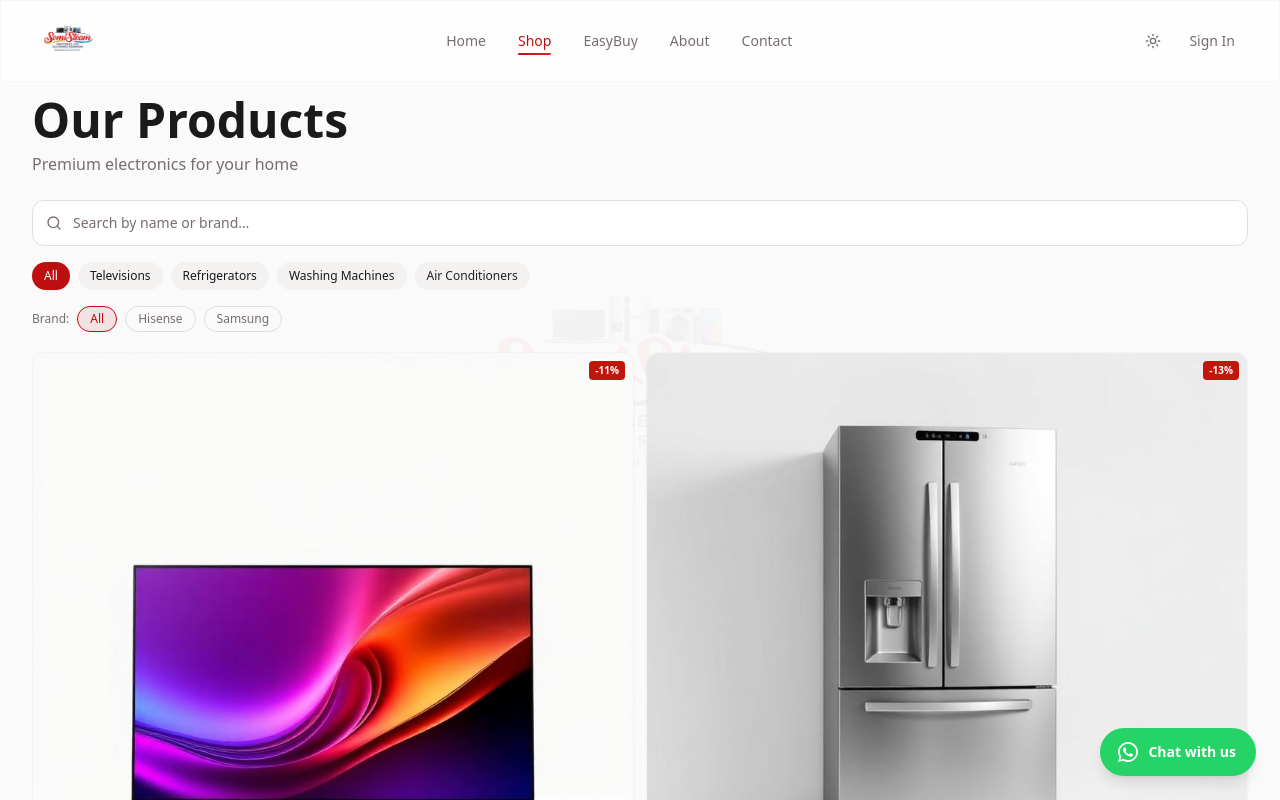
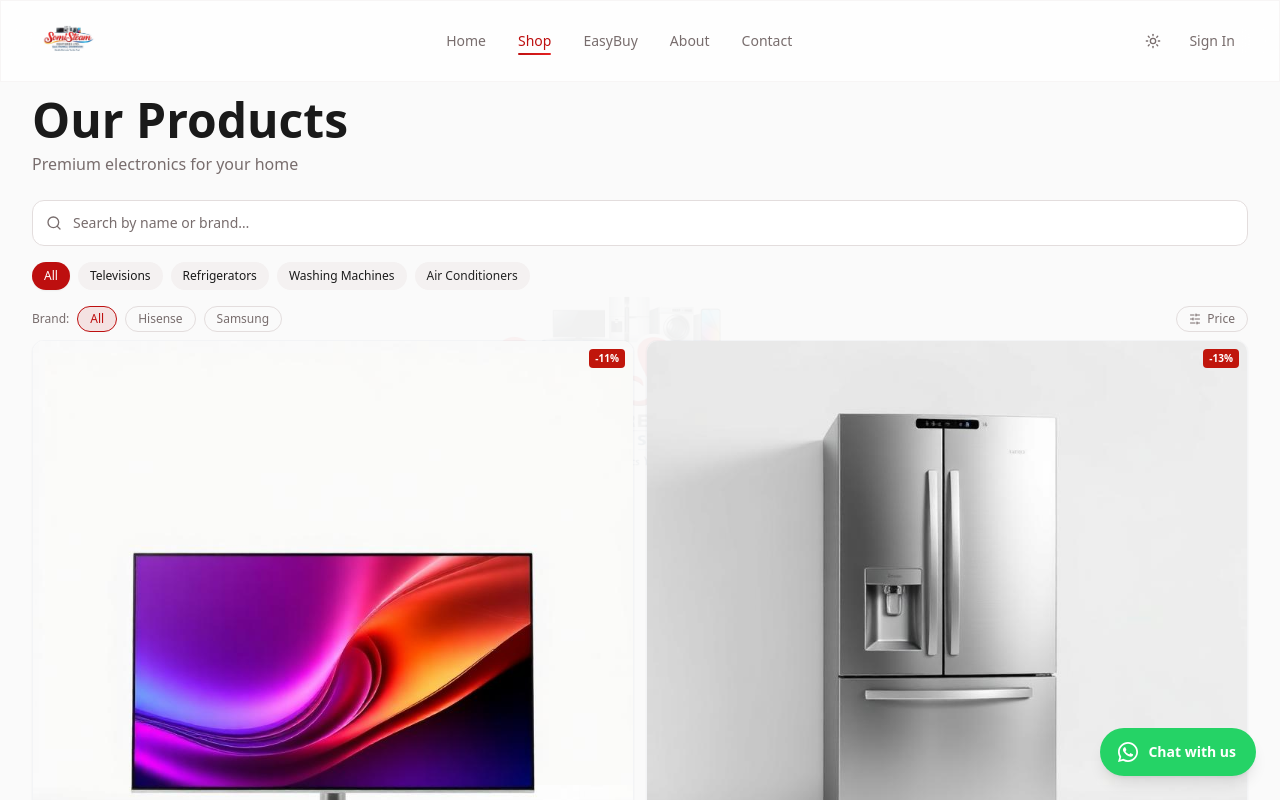
Before and after one commit to visibyltechnology/SomiSteam-Store, a React (Vite) app: page /shop in a window 1280 px wide. Shown: the top 800 px of the page. Built offline with nearby package versions, Linux system fonts and the light colour scheme; the HTML template or start-up script is replaced by a standard one.

Commit message:
feat: price range slider filter on shop page

```diff
--- a/src/pages/Shop.tsx
+++ b/src/pages/Shop.tsx
@@ -1,19 +1,27 @@
 import { motion, AnimatePresence } from "framer-motion";
   import { Link } from "react-router-dom";
   import { useState, useMemo } from "react";
-  import { Search, X } from "lucide-react";
+  import { Search, X, SlidersHorizontal } from "lucide-react";
   import Navbar from "@/components/Navbar";
   import Footer from "@/components/Footer";
+  import { Slider } from "@/components/ui/slider";
   import { products, formatPrice } from "@/data/products";
 
   const ALL = "All";
   const categories = [ALL, "Televisions", "Refrigerators", "Washing Machines", "Air Conditioners"];
   const brands = [ALL, "Hisense", "Samsung"];
 
+  const MIN_PRICE = 100000;
+  const MAX_PRICE = 500000;
+
   const Shop = () => {
     const [query, setQuery] = useState("");
     const [activeCategory, setActiveCategory] = useState(ALL);
     const [activeBrand, setActiveBrand] = useState(ALL);
+    const [priceRange, setPriceRange] = useState<[number, number]>([MIN_PRICE, MAX_PRICE]);
+    const [showPriceFilter, setShowPriceFilter] = useState(false);
+
+    const priceActive = priceRange[0] !== MIN_PRICE || priceRange[1] !== MAX_PRICE;
 
     const filtered = useMemo(() => {
       return products.filter((p) => {
@@ -23,17 +31,24 @@ import { motion, AnimatePresence } from "framer-motion";
           p.brand.toLowerCase().includes(query.toLowerCase());
         const matchCat = activeCategory === ALL || p.category === activeCategory;
         const matchBrand = activeBrand === ALL || p.brand === activeBrand;
-        return matchQuery && matchCat && matchBrand;
+        const matchPrice = p.price >= priceRange[0] && p.price <= priceRange[1];
+        return matchQuery && matchCat && matchBrand && matchPrice;
       });
-    }, [query, activeCategory, activeBrand]);
+    }, [query, activeCategory, activeBrand, priceRange]);
 
     const clearFilters = () => {
       setQuery("");
       setActiveCategory(ALL);
       setActiveBrand(ALL);
+      setPriceRange([MIN_PRICE, MAX_PRICE]);
+      setShowPriceFilter(false);
     };
 
-    const hasFilters = query.trim() || activeCategory !== ALL || activeBrand !== ALL;
+    const hasFilters =
+      query.trim() ||
+      activeCategory !== ALL ||
+      activeBrand !== ALL ||
+      priceActive;
 
     return (
       <div className="min-h-screen">
@@ -98,12 +113,12 @@ import { motion, AnimatePresence } from "framer-motion";
               </div>
             </motion.div>
 
-            {/* Brand Filter */}
+            {/* Brand + Price Row */}
             <motion.div
               initial={{ opacity: 0, y: 10 }}
               animate={{ opacity: 1, y: 0 }}
               transition={{ delay: 0.2 }}
-              className="mb-5 flex items-center gap-2"
+              className="mb-2 flex items-center gap-2 flex-wrap"
             >
               <span className="text-xs text-muted-foreground">Brand:</span>
               <div className="flex gap-2">
@@ -121,15 +136,63 @@ import { motion, AnimatePresence } from "framer-motion";
                   </button>
                 ))}
               </div>
+
+              {/* Price filter toggle */}
+              <button
+                onClick={() => setShowPriceFilter((v) => !v)}
+                className={`ml-auto flex items-center gap-1.5 px-3 py-1 rounded-full text-xs font-medium border transition-all ${
+                  priceActive || showPriceFilter
+                    ? "border-accent bg-accent/10 text-accent"
+                    : "border-border text-muted-foreground hover:border-accent/50"
+                }`}
+              >
+                <SlidersHorizontal className="w-3 h-3" />
+                {priceActive
+                  ? `${formatPrice(priceRange[0])} – ${formatPrice(priceRange[1])}`
+                  : "Price"}
+              </button>
+
               {hasFilters && (
                 <button
                   onClick={clearFilters}
-                  className="ml-auto flex items-center gap-1 text-xs text-muted-foreground hover:text-foreground"
+                  className="flex items-center gap-1 text-xs text-muted-foreground hover:text-foreground"
                 >
-                  <X className="w-3 h-3" /> Clear
+                  <X className="w-3 h-3" /> Clear all
                 </button>
               )}
             </motion.div>
+
+            {/* Price Range Slider — expands inline */}
+            <AnimatePresence>
+              {showPriceFilter && (
+                <motion.div
+                  key="price-slider"
+                  initial={{ opacity: 0, height: 0 }}
+                  animate={{ opacity: 1, height: "auto" }}
+                  exit={{ opacity: 0, height: 0 }}
+                  className="overflow-hidden mb-4"
+                >
+                  <div className="bg-card border border-border rounded-2xl p-4">
+                    <div className="flex justify-between text-xs text-muted-foreground mb-3">
+                      <span>Min: <span className="font-semibold text-foreground">{formatPrice(priceRange[0])}</span></span>
+                      <span>Max: <span className="font-semibold text-foreground">{formatPrice(priceRange[1])}</span></span>
+                    </div>
+                    <Slider
+                      min={MIN_PRICE}
+                      max={MAX_PRICE}
+                      step={10000}
+                      value={priceRange}
+                      onValueChange={(val) => setPriceRange(val as [number, number])}
+                      className="mb-2"
+                    />
+                    <div className="flex justify-between text-[10px] text-muted-foreground mt-1">
+                      <span>{formatPrice(MIN_PRICE)}</span>
+                      <span>{formatPrice(MAX_PRICE)}</span>
+                    </div>
+                  </div>
+                </motion.div>
+              )}
+            </AnimatePresence>
 
             {/* Results count */}
             {hasFilters && (
@@ -148,17 +211,13 @@ import { motion, AnimatePresence } from "framer-motion";
                   exit={{ opacity: 0 }}
                   className="text-center py-16"
                 >
-                  <p className="text-muted-foreground text-sm">No products match your search.</p>
+                  <p className="text-muted-foreground text-sm">No products match your filters.</p>
                   <button onClick={clearFilters} className="mt-3 text-accent text-sm underline">
-                    Clear filters
+                    Clear all filters
                   </button>
                 </motion.div>
               ) : (
-                <motion.div
-                  key="grid"
-                  className="grid grid-cols-2 gap-3"
-                  layout
-                >
+                <motion.div key="grid" className="grid grid-cols-2 gap-3" layout>
                   {filtered.map((product, index) => (
                     <motion.div
                       key={product.id}
```
